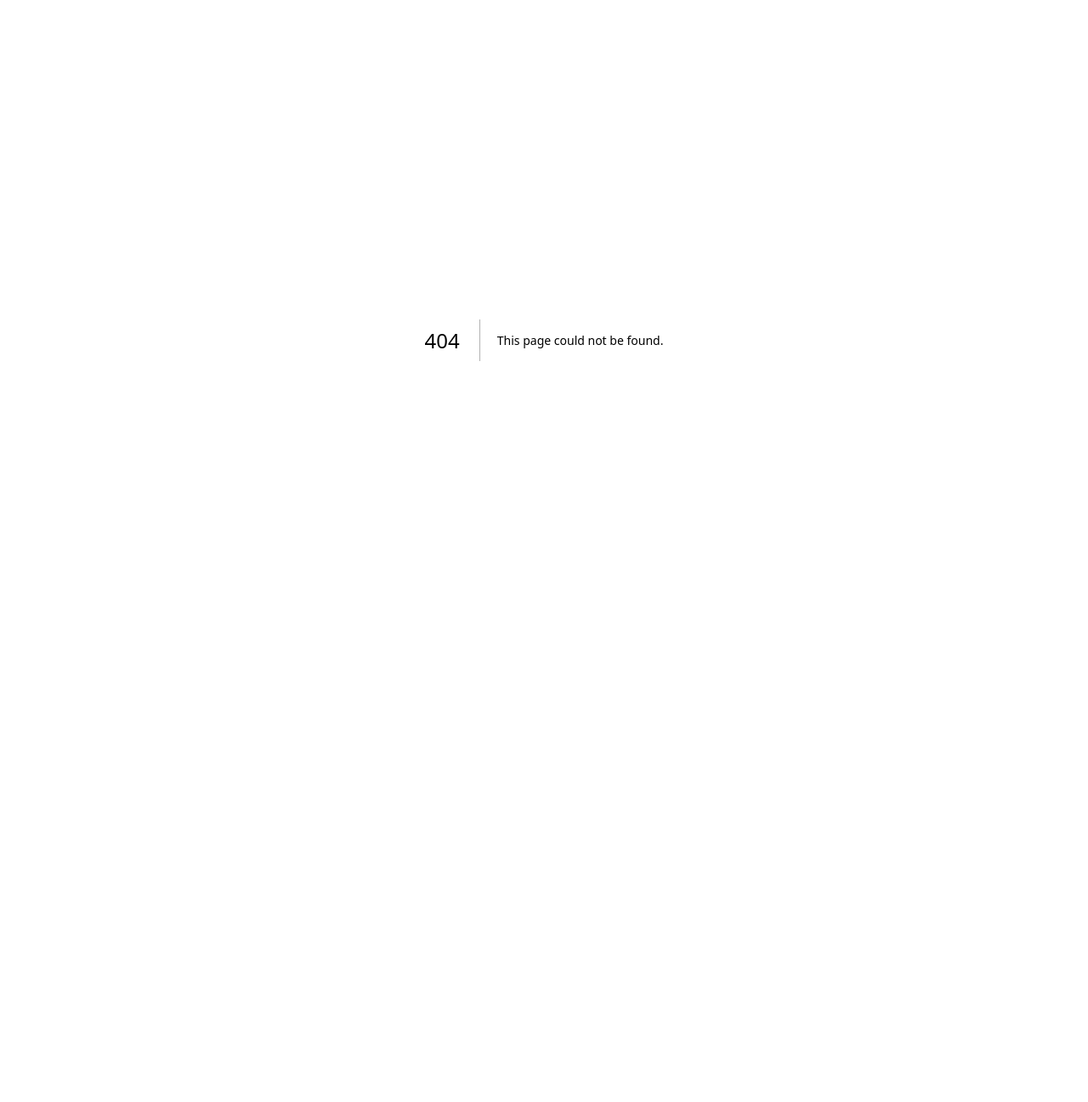
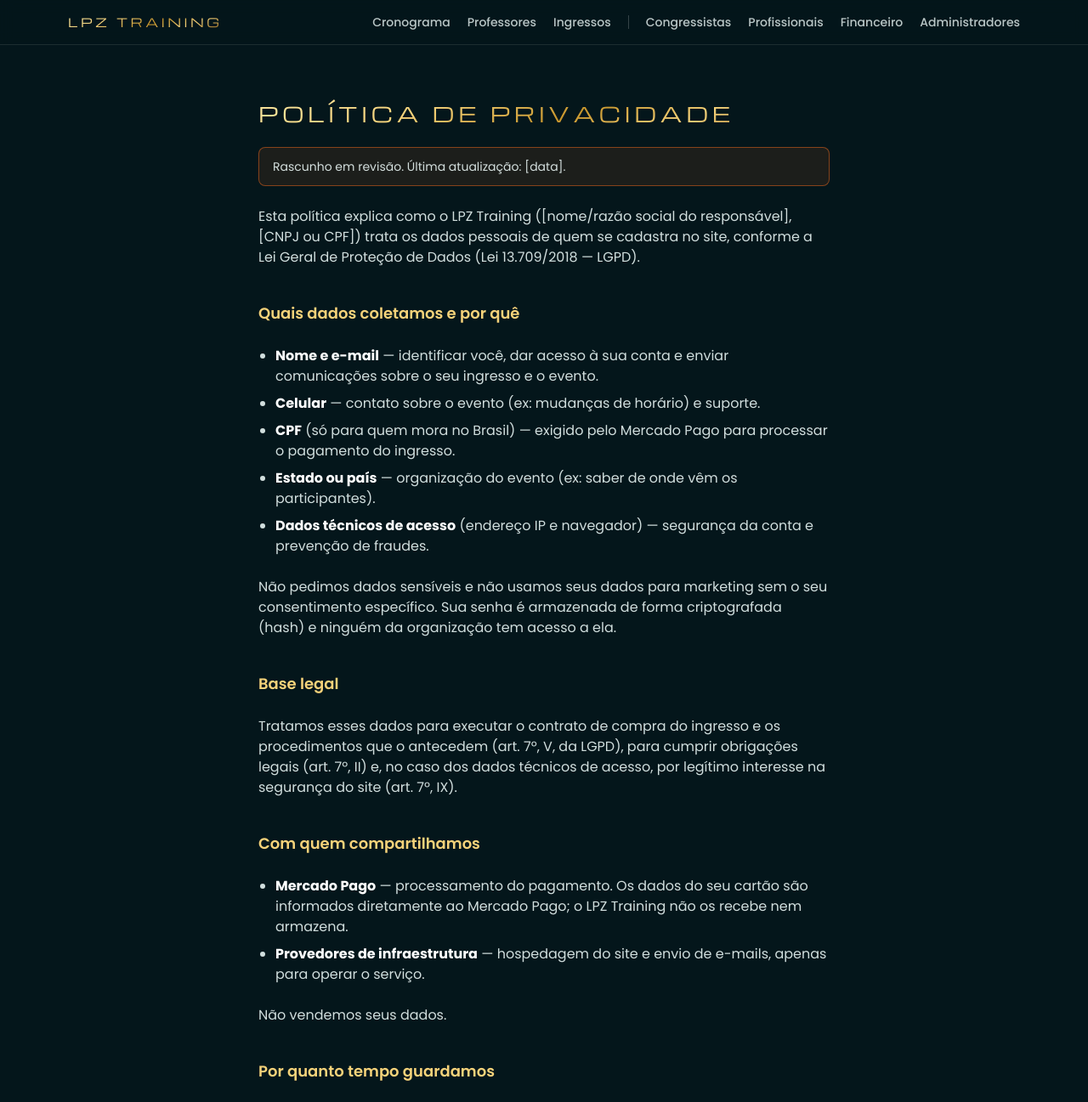
Before and after one commit to landimdispositivos-commits/LPZTraining_site, a Next.js app: page /privacidade in a window 1280 px wide. Before the commit this address had no page. Shown: the top 1297 px of the page at 85% size. Before the commit the page ends 800 px from the top, so only its background shows below. Built offline with nearby package versions, Linux system fonts and the light colour scheme; a web font is replaced by a local one.

Commit message:
Auto-save 2026-09-27 17:06:32

```diff
--- /dev/null
+++ b/src/app/privacidade/page.tsx
@@ -0,0 +1,77 @@
+import type { Metadata } from "next";
+import { SiteHeader } from "../_components/site-header";
+
+export const metadata: Metadata = { title: "Política de Privacidade — LPZ Training" };
+
+// RASCUNHO — texto precisa de revisão da organização (idealmente com
+// orientação jurídica) antes do lançamento. Trechos entre [colchetes] são
+// dados a preencher.
+export default function Page() {
+  return (
+    <>
+      <SiteHeader />
+      <main className="px-4 py-16">
+        <article className="mx-auto max-w-2xl space-y-6 text-mist/90 [&_h2]:mt-10 [&_h2]:text-lg [&_h2]:font-semibold [&_h2]:text-gold-300 [&_li]:ml-5 [&_li]:list-disc">
+          <h1 className="font-display text-2xl uppercase tracking-[0.2em] text-gold-metal">
+            Política de Privacidade
+          </h1>
+          <p className="rounded-lg border border-ember-500/50 bg-ember-500/10 px-4 py-3 text-sm">
+            Rascunho em revisão. Última atualização: [data].
+          </p>
+
+          <p>
+            Esta política explica como o LPZ Training ([nome/razão social do responsável], [CNPJ ou
+            CPF]) trata os dados pessoais de quem se cadastra no site, conforme a Lei Geral de
+            Proteção de Dados (Lei 13.709/2018 — LGPD).
+          </p>
+
+          <h2>Quais dados coletamos e por quê</h2>
+          <ul className="space-y-2">
+            <li><strong className="text-white">Nome e e-mail</strong> — identificar você, dar acesso à sua conta e enviar comunicações sobre o seu ingresso e o evento.</li>
+            <li><strong className="text-white">Celular</strong> — contato sobre o evento (ex: mudanças de horário) e suporte.</li>
+            <li><strong className="text-white">CPF</strong> (só para quem mora no Brasil) — exigido pelo Mercado Pago para processar o pagamento do ingresso.</li>
+            <li><strong className="text-white">Estado ou país</strong> — organização do evento (ex: saber de onde vêm os participantes).</li>
+            <li><strong className="text-white">Dados técnicos de acesso</strong> (endereço IP e navegador) — segurança da conta e prevenção de fraudes.</li>
+          </ul>
+          <p>
+            Não pedimos dados sensíveis e não usamos seus dados para marketing sem o seu
+            consentimento específico. Sua senha é armazenada de forma criptografada (hash) e ninguém
+            da organização tem acesso a ela.
+          </p>
+
+          <h2>Base legal</h2>
+          <p>
+            Tratamos esses dados para executar o contrato de compra do ingresso e os procedimentos
+            que o antecedem (art. 7º, V, da LGPD), para cumprir obrigações legais (art. 7º, II) e,
+            no caso dos dados técnicos de acesso, por legítimo interesse na segurança do site
+            (art. 7º, IX).
+          </p>
+
+          <h2>Com quem compartilhamos</h2>
+          <ul className="space-y-2">
+            <li><strong className="text-white">Mercado Pago</strong> — processamento do pagamento. Os dados do seu cartão são informados diretamente ao Mercado Pago; o LPZ Training não os recebe nem armazena.</li>
+            <li><strong className="text-white">Provedores de infraestrutura</strong> — hospedagem do site e envio de e-mails, apenas para operar o serviço.</li>
+          </ul>
+          <p>Não vendemos seus dados.</p>
+
+          <h2>Por quanto tempo guardamos</h2>
+          <p>
+            Enquanto sua conta estiver ativa. Dados ligados a pagamentos podem ser mantidos pelo
+            prazo exigido pela legislação fiscal, mesmo após a exclusão da conta. [Definir prazo.]
+          </p>
+
+          <h2>Seus direitos</h2>
+          <p>
+            Você pode, a qualquer momento, pedir: confirmação e acesso aos seus dados, correção,
+            exclusão, informação sobre compartilhamento e revogação de consentimento (art. 18 da
+            LGPD). Para isso, escreva para <strong className="text-white">[e-mail de contato de
+            privacidade]</strong>. Respondemos em até 15 dias.
+          </p>
+
+          <h2>Contato</h2>
+          <p>Dúvidas sobre esta política: [e-mail de contato de privacidade].</p>
+        </article>
+      </main>
+    </>
+  );
+}
```
